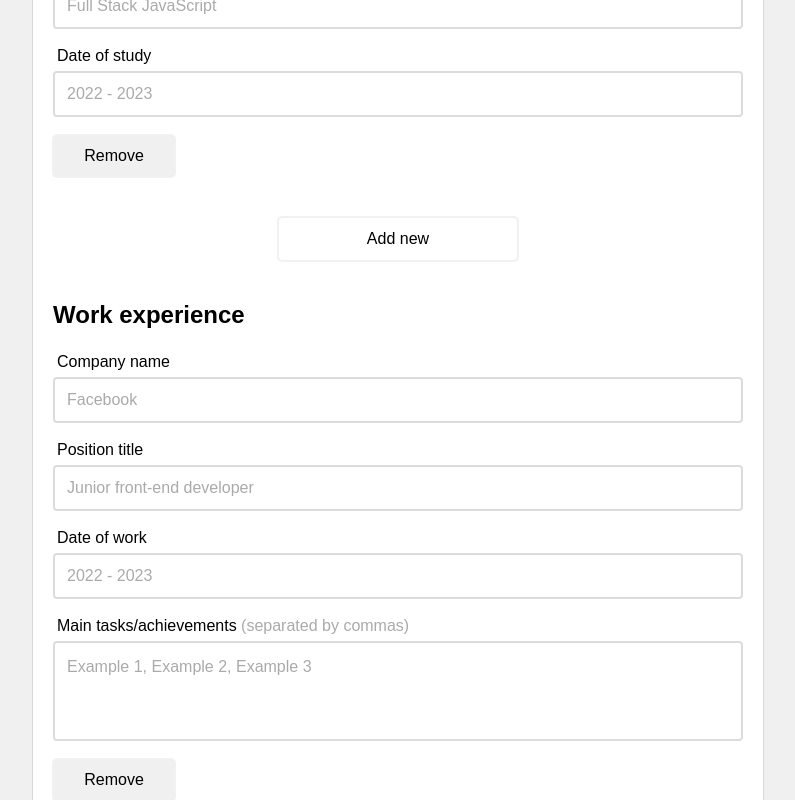
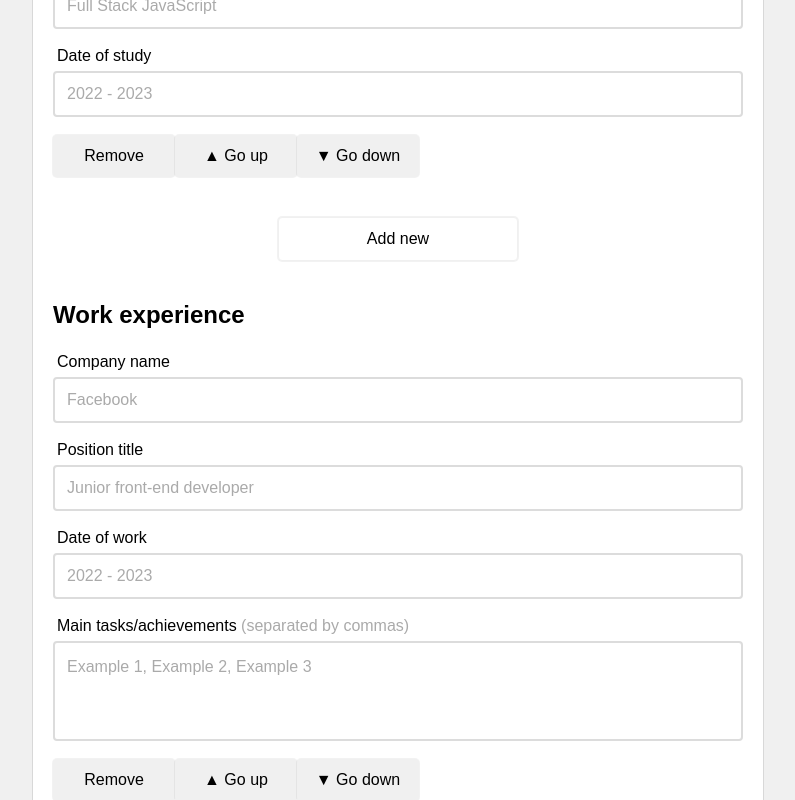
Before and after one commit to nelrnd/react-cv-application, a React (Create React App) app: page / in a window 1280 px wide. Shown: the part 1900-2700 px from the top of the page, without its empty margins (242-1037 px from the left). Built offline with nearby package versions, Linux system fonts and the light colour scheme.

Commit message:
Handle position form unit up and down

```diff
--- a/src/components/Form/Education.js
+++ b/src/components/Form/Education.js
@@ -1,7 +1,7 @@
 import React from 'react';
 import EducationUnit from './EducationUnit';
 
-function Education({ education, handleChange, add, remove }) {
+function Education({ education, handleChange, add, remove, position }) {
   return (
     <div className="form-section">
       <h2 className="form-section-heading">Education</h2>
@@ -13,6 +13,7 @@ function Education({ education, handleChange, add, remove }) {
           index={index}
           handleChange={handleChange}
           remove={remove}
+          position={position}
         />
       ))}
 
--- a/src/components/Form/EducationUnit.js
+++ b/src/components/Form/EducationUnit.js
@@ -1,7 +1,7 @@
 import React from 'react';
 import UnitControl from './UnitControl';
 
-function EducationUnit({ data, index, handleChange, remove }) {
+function EducationUnit({ data, index, handleChange, remove, position }) {
   return (
     <div className="form-unit">
       <div className="form-row">
@@ -37,7 +37,7 @@ function EducationUnit({ data, index, handleChange, remove }) {
         />
       </div>
 
-      <UnitControl remove={remove} index={index} />
+      <UnitControl remove={remove} index={index} position={position} />
     </div>
   );
 }
--- a/src/components/Form/Form.js
+++ b/src/components/Form/Form.js
@@ -17,6 +17,8 @@ function Form({
   addWork,
   removeEducation,
   removeWork,
+  positionEducation,
+  positionWork,
 }) {
   return (
     <div className="form">
@@ -30,12 +32,14 @@ function Form({
         handleChange={handleEducationChange}
         add={addEducation}
         remove={removeEducation}
+        position={positionEducation}
       />
       <Work
         work={work}
         handleChange={handleWorkChange}
         add={addWork}
         remove={removeWork}
+        position={positionWork}
       />
       <FormControl />
     </div>
--- a/src/components/Form/MultiStepForm.js
+++ b/src/components/Form/MultiStepForm.js
@@ -17,6 +17,8 @@ function MultiStepForm({
   addWork,
   removeEducation,
   removeWork,
+  positionEducation,
+  positionWork,
 }) {
   const [step, setStep] = useState(1);
 
@@ -43,6 +45,7 @@ function MultiStepForm({
           handleChange={handleEducationChange}
           add={addEducation}
           remove={removeEducation}
+          position={positionEducation}
         />
       )}
       {step === 3 && (
@@ -51,6 +54,7 @@ function MultiStepForm({
           handleChange={handleWorkChange}
           add={addWork}
           remove={removeWork}
+          position={positionWork}
         />
       )}
       <MultiStepFormControl
--- a/src/components/Form/UnitControl.js
+++ b/src/components/Form/UnitControl.js
@@ -1,10 +1,22 @@
 import React from 'react';
 
-function UnitControl({ remove, index }) {
+function UnitControl({ remove, position, index }) {
   return (
     <div className="control">
       <button className="second small" onClick={() => remove(index)}>
         Remove
+      </button>
+      <button
+        className="second small"
+        onClick={() => position(index, index - 1)}
+      >
+        ▲ Go up
+      </button>
+      <button
+        className="second small"
+        onClick={() => position(index, index + 1)}
+      >
+        ▼ Go down
       </button>
     </div>
   );
--- a/src/components/Form/Work.js
+++ b/src/components/Form/Work.js
@@ -1,7 +1,7 @@
 import React from 'react';
 import WorkUnit from './WorkUnit';
 
-function Work({ work, handleChange, add, remove }) {
+function Work({ work, handleChange, add, remove, position }) {
   return (
     <div className="form-section">
       <h2 className="form-section-heading">Work experience</h2>
@@ -13,6 +13,7 @@ function Work({ work, handleChange, add, remove }) {
           index={index}
           handleChange={handleChange}
           remove={remove}
+          position={position}
         />
       ))}
 
--- a/src/components/Form/WorkUnit.js
+++ b/src/components/Form/WorkUnit.js
@@ -1,7 +1,7 @@
 import React from 'react';
 import UnitControl from './UnitControl';
 
-function WorkUnit({ data, index, handleChange, remove }) {
+function WorkUnit({ data, index, handleChange, remove, position }) {
   return (
     <div className="form-unit">
       <div className="form-row">
@@ -51,7 +51,7 @@ function WorkUnit({ data, index, handleChange, remove }) {
         />
       </div>
 
-      <UnitControl remove={remove} index={index} />
+      <UnitControl remove={remove} position={position} index={index} />
     </div>
   );
 }
--- a/src/components/Main.js
+++ b/src/components/Main.js
@@ -78,6 +78,20 @@ function Main() {
     setWork(workCopy);
   }
 
+  function positionEducation(index, newIndex) {
+    const educationCopy = [...education];
+    const item = educationCopy.splice(index, 1)[0];
+    educationCopy.splice(newIndex, 0, item);
+    setEducation(educationCopy);
+  }
+
+  function positionWork(index, newIndex) {
+    const workCopy = [...work];
+    const item = workCopy.splice(index, 1)[0];
+    workCopy.splice(newIndex, 0, item);
+    setWork(workCopy);
+  }
+
   return (
     <main>
       <MultiStepForm
@@ -92,6 +106,8 @@ function Main() {
         addWork={addWork}
         removeEducation={removeEducation}
         removeWork={removeWork}
+        positionEducation={positionEducation}
+        positionWork={positionWork}
       />
       <Form
         general={general}
@@ -105,6 +121,8 @@ function Main() {
         addWork={addWork}
         removeEducation={removeEducation}
         removeWork={removeWork}
+        positionEducation={positionEducation}
+        positionWork={positionWork}
       />
       <Preview general={general} education={education} work={work} />
     </main>
```
